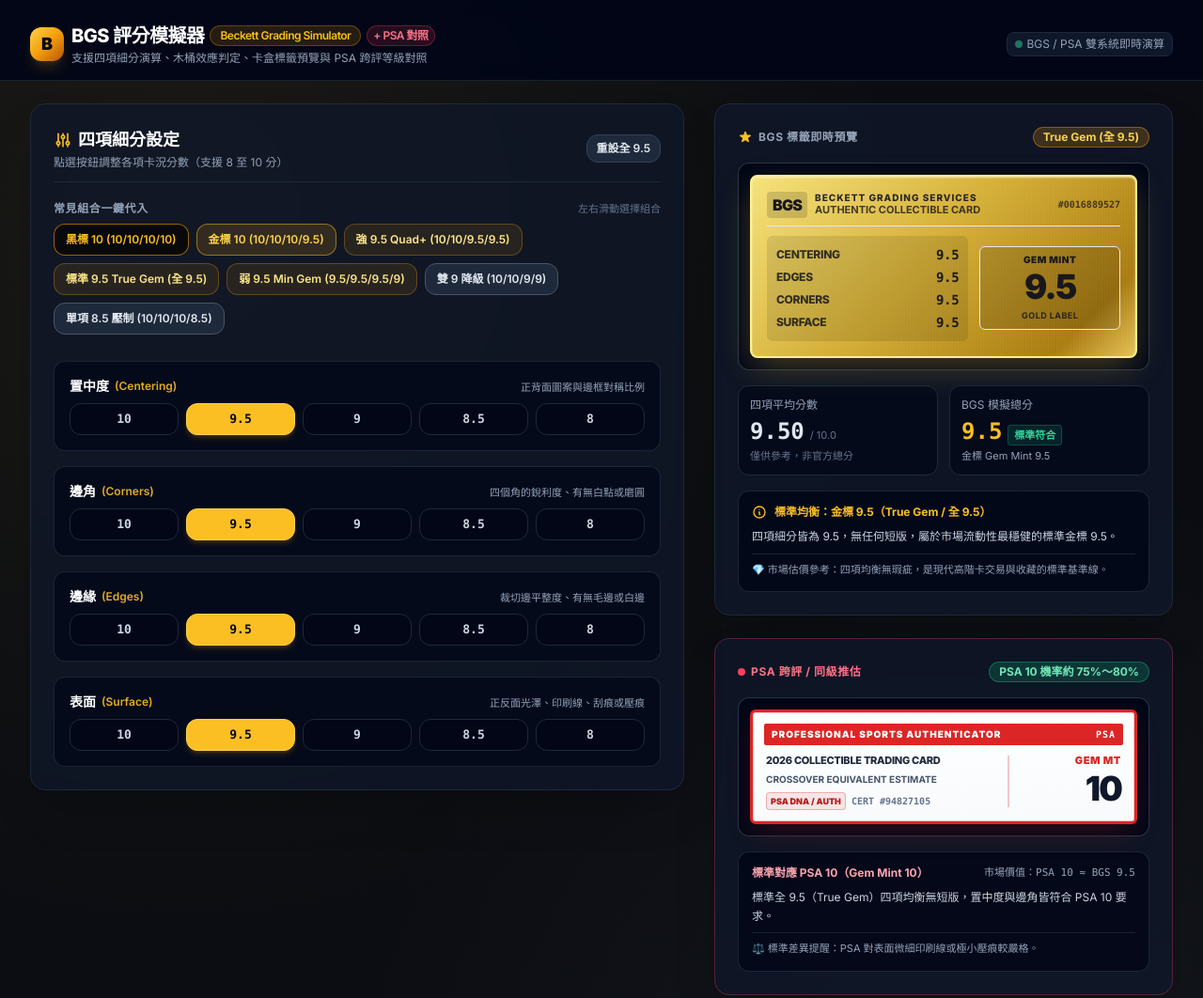
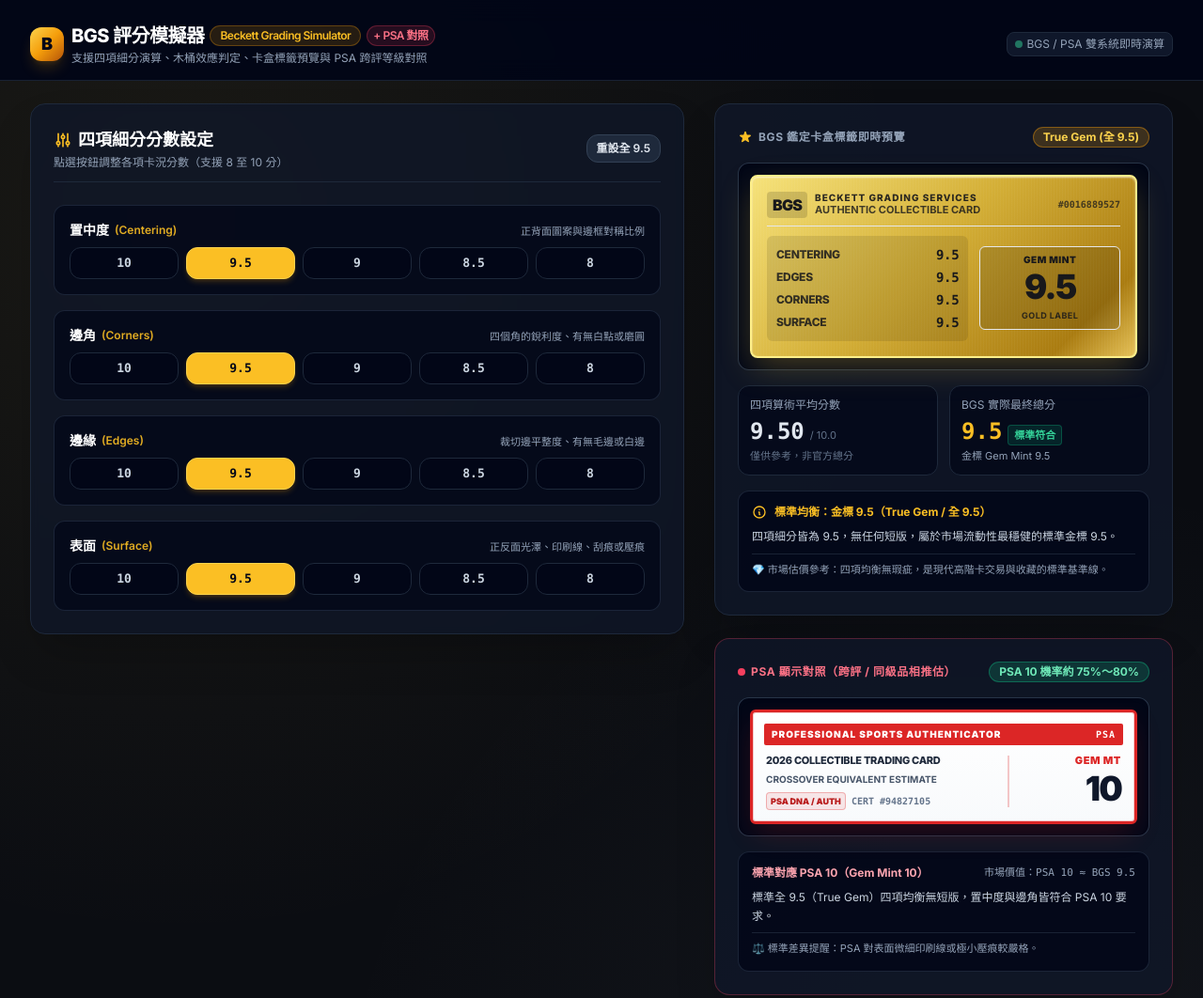
Before and after one commit to jokeson1204/Bgsvspsa, a plain HTML site: page index.html in a window 1280 px wide. Shown: the top 1062 px of the page at 94% size. Drawn offline with nearby package versions, Linux system fonts and the light colour scheme.

Commit message:
Update text labels for clarity in index.html

```diff
--- a/index.html
+++ b/index.html
@@ -1,3 +1,4 @@
+<!DOCTYPE html>
 <html lang="zh-Hant">
 <head>
   <meta charset="UTF-8" />
@@ -139,44 +140,13 @@
               <svg class="w-4 h-4 sm:w-5 sm:h-5 shrink-0 text-amber-400" fill="none" stroke="currentColor" viewBox="0 0 24 24">
                 <path stroke-linecap="round" stroke-linejoin="round" stroke-width="2" d="M12 6V4m0 2a2 2 0 100 4m0-4a2 2 0 110 4m-6 8a2 2 0 100-4m0 4a2 2 0 110-4m0 4v2m0-6V4m6 6v10m6-2a2 2 0 100-4m0 4a2 2 0 110-4m0 4v2m0-6V4" />
               </svg>
-              <span class="truncate">四項細分設定</span>
+              <span class="truncate">四項細分分數設定</span>
             </h2>
             <p class="text-[11px] sm:text-xs text-slate-400 mt-0.5">點選按鈕調整各項卡況分數（支援 8 至 10 分）</p>
           </div>
           <button type="button" onclick="applyPreset(9.5, 9.5, 9.5, 9.5)" class="shrink-0 text-[11px] sm:text-xs font-semibold px-2.5 py-1.5 rounded-xl bg-slate-800 hover:bg-slate-700 active:scale-95 text-slate-200 border border-slate-700 transition">
             重設全 9.5
           </button>
-        </div>
-
-        <!-- 常見組合一鍵代入快捷列（iPhone 16 支援單行橫向滑動） -->
-        <div class="space-y-2">
-          <div class="flex items-center justify-between">
-            <span class="text-xs font-semibold uppercase tracking-wider text-slate-400">常見組合一鍵代入</span>
-            <span class="text-[11px] text-slate-500">左右滑動選擇組合</span>
-          </div>
-          <div class="flex sm:flex-wrap gap-2 overflow-x-auto no-scrollbar pb-1 -mx-1 px-1">
-            <button type="button" onclick="applyPreset(10, 10, 10, 10)" class="shrink-0 px-3 py-2 rounded-xl text-xs font-semibold bg-zinc-950 text-amber-400 border border-amber-500/60 hover:bg-amber-500/10 active:scale-95 transition shadow-sm">
-              黑標 10 (10/10/10/10)
-            </button>
-            <button type="button" onclick="applyPreset(10, 10, 10, 9.5)" class="shrink-0 px-3 py-2 rounded-xl text-xs font-semibold bg-amber-500/15 text-amber-300 border border-amber-400/50 hover:bg-amber-500/25 active:scale-95 transition">
-              金標 10 (10/10/10/9.5)
-            </button>
-            <button type="button" onclick="applyPreset(10, 10, 9.5, 9.5)" class="shrink-0 px-3 py-2 rounded-xl text-xs font-semibold bg-amber-500/10 text-amber-200 border border-amber-500/30 hover:bg-amber-500/20 active:scale-95 transition">
-              強 9.5 Quad+ (10/10/9.5/9.5)
-            </button>
-            <button type="button" onclick="applyPreset(9.5, 9.5, 9.5, 9.5)" class="shrink-0 px-3 py-2 rounded-xl text-xs font-semibold bg-amber-500/10 text-amber-200 border border-amber-500/30 hover:bg-amber-500/20 active:scale-95 transition">
-              標準 9.5 True Gem (全 9.5)
-            </button>
-            <button type="button" onclick="applyPreset(9.5, 9.5, 9.5, 9)" class="shrink-0 px-3 py-2 rounded-xl text-xs font-semibold bg-amber-500/10 text-amber-200 border border-amber-500/30 hover:bg-amber-500/20 active:scale-95 transition">
-              弱 9.5 Min Gem (9.5/9.5/9.5/9)
-            </button>
-            <button type="button" onclick="applyPreset(10, 10, 9, 9)" class="shrink-0 px-3 py-2 rounded-xl text-xs font-semibold bg-slate-800 text-slate-200 border border-slate-600 hover:bg-slate-700 active:scale-95 transition">
-              雙 9 降級 (10/10/9/9)
-            </button>
-            <button type="button" onclick="applyPreset(10, 10, 10, 8.5)" class="shrink-0 px-3 py-2 rounded-xl text-xs font-semibold bg-slate-800 text-slate-200 border border-slate-600 hover:bg-slate-700 active:scale-95 transition">
-              單項 8.5 壓制 (10/10/10/8.5)
-            </button>
-          </div>
         </div>
 
         <!-- 四大細項輸入容器 -->
@@ -195,7 +165,7 @@
               <svg class="w-4 h-4 text-amber-400" fill="currentColor" viewBox="0 0 20 20">
                 <path d="M9.049 2.927c.3-.921 1.603-.921 1.902 0l1.07 3.292a1 1 0 00.95.69h3.462c.969 0 1.371 1.24.588 1.81l-2.8 2.034a1 1 0 00-.364 1.118l1.07 3.292c.3.921-.755 1.688-1.54 1.118l-2.8-2.034a1 1 0 00-1.175 0l-2.8 2.034c-.784.57-1.838-.197-1.539-1.118l1.07-3.292a1 1 0 00-.364-1.118L2.98 8.72c-.783-.57-.38-1.81.588-1.81h3.461a1 1 0 00.951-.69l1.07-3.292z" />
               </svg>
-              BGS 標籤即時預覽
+              BGS 鑑定卡盒標籤即時預覽
             </span>
             <span id="subTierPill" class="text-xs font-bold px-2.5 py-0.5 rounded-full bg-amber-500/20 text-amber-300 border border-amber-500/40">
               True Gem
@@ -263,7 +233,7 @@
           <!-- 算術平均 vs 實際總分 對比面板 -->
           <div class="mt-4 grid grid-cols-2 gap-2 sm:gap-3">
             <div class="bg-slate-950/70 border border-slate-800 rounded-xl p-3">
-              <div class="text-[11px] sm:text-xs text-slate-400">四項平均分數</div>
+              <div class="text-[11px] sm:text-xs text-slate-400">四項算術平均分數</div>
               <div class="mt-1 flex items-baseline gap-1.5">
                 <span id="statAverage" class="text-xl sm:text-2xl font-extrabold text-slate-200 font-mono">9.50</span>
                 <span class="text-[11px] text-slate-500">/ 10.0</span>
@@ -272,7 +242,7 @@
             </div>
 
             <div class="bg-slate-950/70 border border-slate-800 rounded-xl p-3 relative overflow-hidden">
-              <div class="text-[11px] sm:text-xs text-slate-400">BGS 模擬總分</div>
+              <div class="text-[11px] sm:text-xs text-slate-400">BGS 實際最終總分</div>
               <div class="mt-1 flex items-baseline gap-1.5">
                 <span id="statFinal" class="text-xl sm:text-2xl font-black text-amber-400 font-mono">9.5</span>
                 <span id="statDiffBadge" class="text-[10px] sm:text-[11px] font-semibold px-1 py-0.5 rounded bg-emerald-500/15 text-emerald-400">
@@ -305,7 +275,7 @@
           <div class="flex items-center justify-between gap-2">
             <span class="text-xs font-bold uppercase tracking-wider text-rose-400 flex items-center gap-1.5">
               <span class="w-2 h-2 rounded-full bg-rose-500"></span>
-              PSA 跨評 / 同級推估
+              PSA 顯示對照（跨評 / 同級品相推估）
             </span>
             <span id="psaProbBadge" class="text-[11px] sm:text-xs font-bold px-2 py-0.5 rounded-full bg-emerald-500/15 text-emerald-300 border border-emerald-500/40 shrink-0">
               PSA 10 機率約 75%
@@ -493,9 +463,9 @@
           <div class="mb-4">
             <h3 class="text-sm sm:text-base font-bold text-white flex items-center gap-2">
               <span class="w-2 h-4 sm:h-5 rounded-full bg-amber-400"></span>
-              BGS 9.5 市場估價與跨評參考
+              BGS 9.5 階梯市場估價與跨評參考
             </h3>
-            <p class="text-xs text-slate-400 mt-1">同為金標 9.5，細分組合影響轉手溢價與 PSA 跨評潛力</p>
+            <p class="text-xs text-slate-400 mt-1">同為金標 9.5，細分組合直接影響轉手溢價與 PSA 跨評潛力</p>
           </div>
 
           <div class="space-y-3">
```
